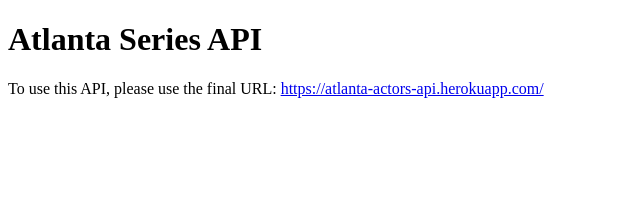
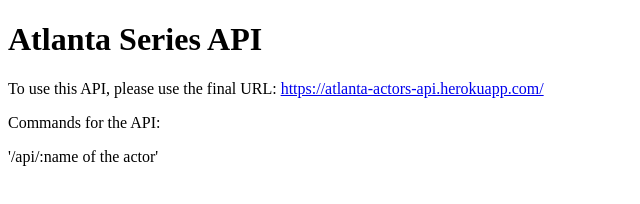
Before and after one commit to xaviguasch/express-api-project-atlanta-cast, a website: page index.html in a window 1280 px wide. Shown: the whole page, without its empty margins (0-640 px from the left). Drawn offline with Linux system fonts and the light colour scheme.

Commit message:
added API instructions

```diff
--- a/index.html
+++ b/index.html
@@ -14,5 +14,8 @@
         >https://atlanta-actors-api.herokuapp.com/</a
       >
     </p>
+
+    <p>Commands for the API:</p>
+    <p>'/api/:name of the actor'</p>
   </body>
 </html>
```
